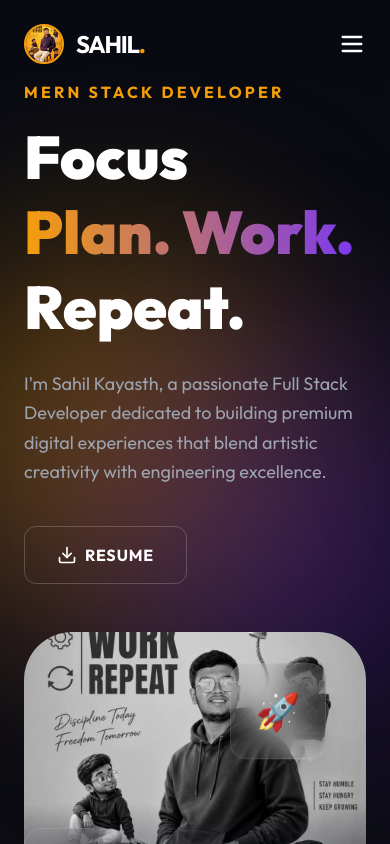
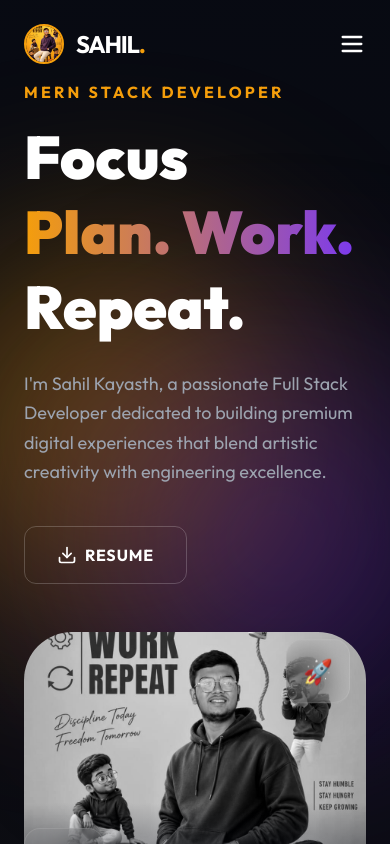
Before and after one commit to SahilKayasth-16/New_Portfolio_Frontend, a React (Vite) app: page / in a window 390 px wide. Shown: the top 844 px of the page. Built offline with nearby package versions, Linux system fonts and the light colour scheme.

Commit message:
Fix image display for phone & tab view

```diff
--- a/src/components/Hero.jsx
+++ b/src/components/Hero.jsx
@@ -56,9 +56,9 @@ export const Hero = () => {
             <motion.div
               animate={{ y: [0, -20, 0] }}
               transition={{ repeat: Infinity, duration: 4 }}
-              className="absolute top-10 right-10 w-24 h-24 glass rounded-2xl z-20 flex items-center justify-center shadow-2xl"
+              className="absolute top-4 right-4 w-16 h-16 sm:top-6 sm:right-6 sm:w-20 sm:h-20 lg:top-10 lg:right-10 lg:w-24 lg:h-24 glass rounded-2xl z-20 flex items-center justify-center shadow-2xl"
             >
-              <span className="text-4xl">🚀</span>
+              <span className="text-2xl sm:text-3xl lg:text-4xl">🚀</span>
             </motion.div>
             <motion.div
               animate={{ y: [0, 20, 0] }}
```
Also changed, not shown: src/components/Projects.jsx (line endings or trailing spaces).
